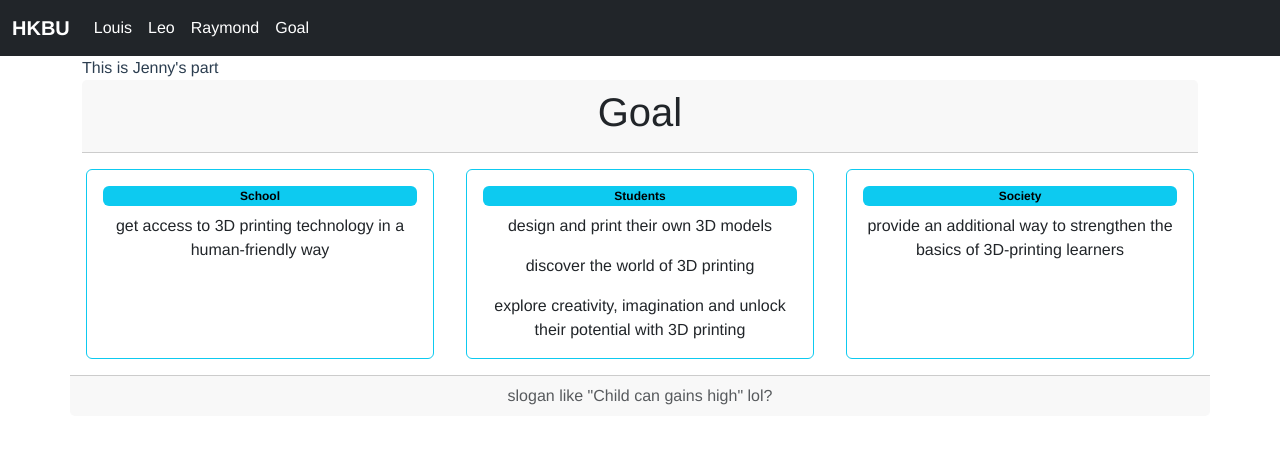
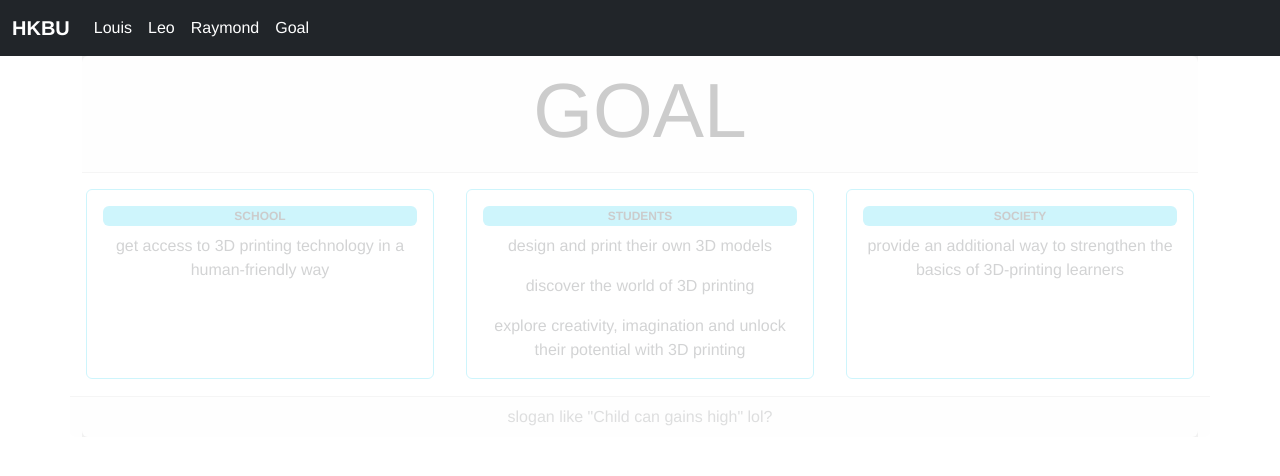
Before and after one commit to leoleo1222/landing-web-3dprinter, a Vue app: page /jenny in a window 1280 px wide. Shown: the top 476 px of the page. Built offline with nearby package versions, Linux system fonts and the light colour scheme; what vue3-apexcharts would draw is missing.

Commit message:
Goal with bug: opacity and animation

```diff
--- a/src/components/GoalComp.vue
+++ b/src/components/GoalComp.vue
@@ -1,27 +1,26 @@
 <template>
-    <div>
-        This is Jenny's part
-
-        <div class="card text-center border-0 ">
+    <div class="bg">
+        <div class="card text-center border-0 bg-0">
             <div class="card-header">
                 <h1>Goal</h1>
             </div>
             <div class="row">
-                <div class="card col-md-4 card-body border-info mx-3 my-3" style="width: 12rem;">
+                <div data-aos="flip-left" class="card col-md-4 card-body border-info mx-3 my-3" style="width: 12rem;">
                     <h5 class="card-title badge text-bg-info">School</h5>
                     <p class="card-text">get access to 3D printing technology in a human-friendly way</p>
                 </div>
 
-                <div class="card col-md-4 card-body border-info mx-3 my-3" style="width: 12rem;">
+                <div data-aos="flip-left" class="card col-md-4 card-body border-info mx-3 my-3" style="width: 12rem;">
                     <h5 class="card-title badge text-bg-info">Students</h5>
                     <p class="card-text">design and print their own 3D models</p>
                     <p class="card-text">discover the world of 3D printing</p>
                     <p class="card-text">explore creativity, imagination and unlock their potential with 3D printing</p>
                 </div>
 
-                <div class="card col-md-4 col-lg-4 card-body border-info mx-3 my-3" style="width: 12rem;">
+                <div data-aos="flip-left" class="card col-md-4 col-lg-4 card-body border-info mx-3 my-3"
+                    style="width: 12rem;">
                     <h5 class="card-title badge text-bg-info">Society</h5>
-                    <p class="card-text">provide an additional way to strengthen the basics of 3D-printing learners</p>
+                    <p class="card-text ">provide an additional way to strengthen the basics of 3D-printing learners</p>
                 </div>
 
                 <div class="card-footer text-muted">
@@ -33,6 +32,12 @@
 </template>
 
 <script>
+import AOS from "aos";
+import "aos/dist/aos.css"; // You can also use <link> for styles
+AOS.init({
+    duration: 1500,
+});
+
 // @ is an alias to /src
 export default {
     name: "GoalComp",
@@ -40,3 +45,29 @@ export default {
     },
 };
 </script>
+
+<style>
+@import url("https://fonts.googleapis.com/css2?family=Poppins:wght@700&display=swap");
+
+.bg {
+    background-color: rgba(0, 0, 0, .25);
+    opacity: 0.2;
+    color: white;
+}
+
+h1 {
+    position: relative;
+    font-size: 6vw;
+    color: #000000;
+    text-transform: uppercase;
+    white-space: nowrap;
+}
+
+h5 {
+    position: relative;
+    font-size: 8vw;
+    color: #000000;
+    text-transform: uppercase;
+    white-space: nowrap;
+}
+</style>
```
Also changed, not shown: 1 other file (tests, documents, lock files or other folders).
